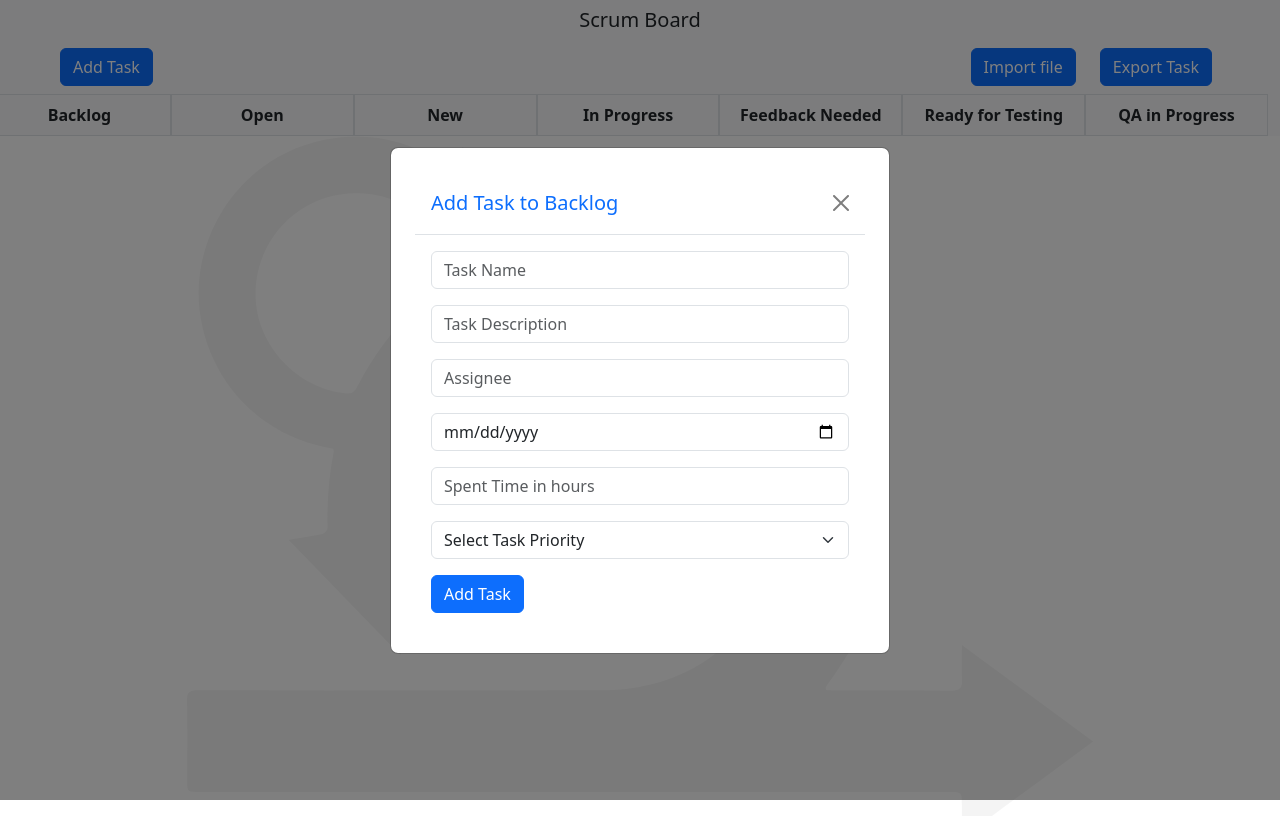
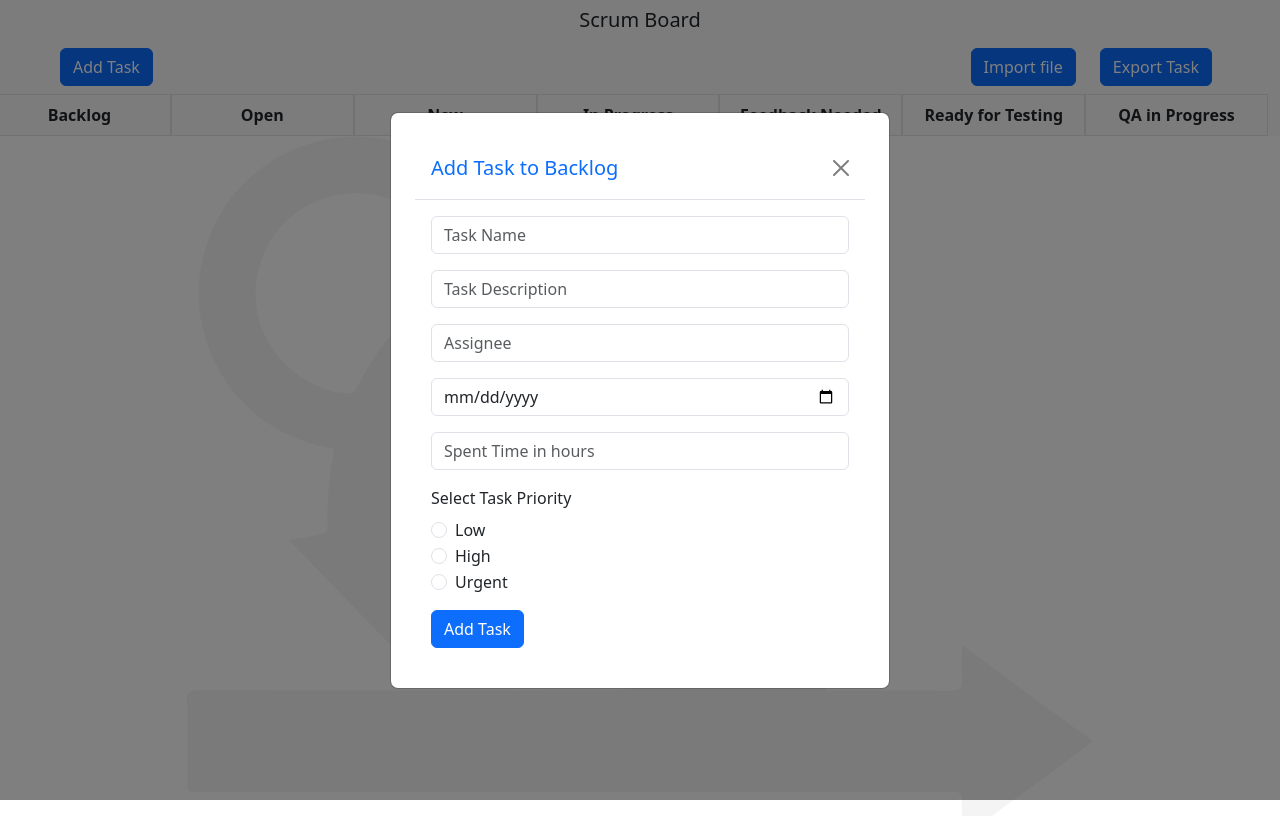
Before and after one commit to talhaiftikhar12549/Scrum-Board, a Vue app: page / in a window 1280 px wide. Both pictures are taken after a click on the button "Add Task". Built offline with nearby package versions, Linux system fonts and the light colour scheme.

Commit message:
added form feature

```diff
--- a/src/components/BodyComponent.vue
+++ b/src/components/BodyComponent.vue
@@ -81,41 +81,53 @@
                 <input type="text" v-model="selectedItem.name" required placeholder="Name" class="form-control">
               </div>
               <div class="mb-3">
-                <input type="text" v-model="selectedItem.description" required placeholder="Description"
-                       class="form-control">
+                <input type="text" v-model="selectedItem.description" required placeholder="Description" class="form-control">
               </div>
               <div class="mb-3">
                 <input type="text" v-model="selectedItem.assignee" required placeholder="Assignee" class="form-control">
               </div>
               <div class="mb-3">
-                <input type="date" v-model="selectedItem.duedate" :min="today" required placeholder="Due Date"
-                       class="form-control">
+                <input type="date" v-model="selectedItem.duedate" :min="today" required placeholder="Due Date" class="form-control">
               </div>
               <div class="mb-3">
                 <input type="hidden" v-model="selectedItem.status" required placeholder="Status" class="form-control">
               </div>
               <div class="mb-3">
-                <input type="number" min="1" v-model="selectedItem.spenttime" required placeholder="Spent Time"
-                       class="form-control">
+                <input type="number" min="1" v-model="selectedItem.spenttime" required placeholder="Spent Time" class="form-control">
               </div>
               <div class="mb-3">
-                <select v-model="selectedItem.priority" required class="form-select"
-                        aria-label="Default select example">
-                  <option disabled value="">Select Task Priority</option>
-                  <option value="low">Low</option>
-                  <option value="high">High</option>
-                  <option value="urgent">Urgent</option>
-                </select>
+
+                <div class="text-start">
+                  <label class="form-label">Select Task Priority</label>
+                  <div class="form-check">
+                    <input class="form-check-input" type="radio" name="priority" value="low" v-model="selectedItem.priority" id="priorityLow" required>
+                    <label class="form-check-label" for="priorityLow">
+                      Low
+                    </label>
+                  </div>
+                  <div class="form-check">
+                    <input class="form-check-input" type="radio" name="priority" value="high" v-model="selectedItem.priority" id="priorityHigh">
+                    <label class="form-check-label" for="priorityHigh">
+                      High
+                    </label>
+                  </div>
+                  <div class="form-check">
+                    <input class="form-check-input" type="radio" name="priority" value="urgent" v-model="selectedItem.priority" id="priorityUrgent">
+                    <label class="form-check-label" for="priorityUrgent">
+                      Urgent
+                    </label>
+                  </div>
+                </div>
               </div>
               <div class="modal-footer">
-                <button type="submit" class="btn btn-primary" @click="editdata" data-bs-dismiss="modal">Save changes
-                </button>
+                <button type="submit" class="btn btn-primary" @click="editdata" data-bs-dismiss="modal">Save changes</button>
               </div>
             </form>
           </div>
         </div>
       </div>
     </div>
+
     <!-- Edit Modal End -->
   </div>
 </template>
--- a/src/components/addItemModal.vue
+++ b/src/components/addItemModal.vue
@@ -39,13 +39,29 @@
                       <input type="number" v-model="spentTime" min="1" required placeholder="Spent Time in hours" class="form-control">
                     </div>
                     <div class="mb-3">
-                      <select v-model="priority" required class="form-select" aria-label="Default select example">
-                        <option disabled value="">Select Task Priority</option>
-                        <option value="low">Low</option>
-                        <option value="high">High</option>
-                        <option value="urgent">Urgent</option>
-                      </select>
+                      <label class="form-label">Select Task Priority</label>
+                      <div>
+                        <div class="form-check">
+                          <input class="form-check-input" type="radio" name="priority" value="low" v-model="priority" id="priorityLow" required>
+                          <label class="form-check-label" for="priorityLow">
+                            Low
+                          </label>
+                        </div>
+                        <div class="form-check">
+                          <input class="form-check-input" type="radio" name="priority" value="high" v-model="priority" id="priorityHigh">
+                          <label class="form-check-label" for="priorityHigh">
+                            High
+                          </label>
+                        </div>
+                        <div class="form-check">
+                          <input class="form-check-input" type="radio" name="priority" value="urgent" v-model="priority" id="priorityUrgent">
+                          <label class="form-check-label" for="priorityUrgent">
+                            Urgent
+                          </label>
+                        </div>
+                      </div>
                     </div>
+
                     <button type="submit" class="btn btn-primary">Add Task</button>
                   </form>
                 </div>
```
